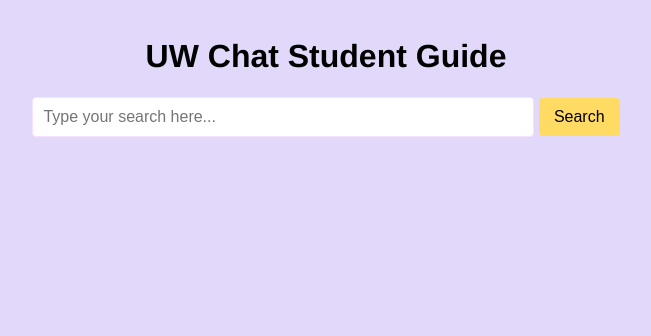
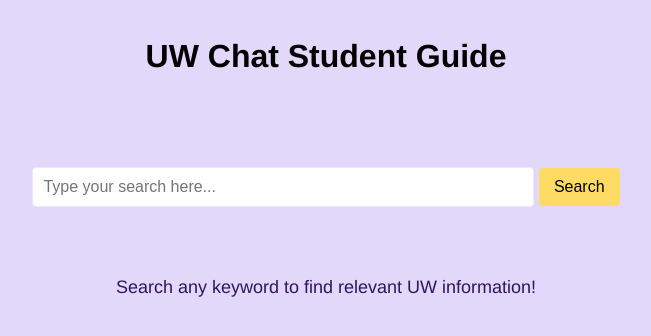
Before and after one commit to juliegan/DH24, a plain HTML site: page index.html in a window 1280 px wide. Shown: the part 222-558 px from the top of the page, without its empty margins (314-965 px from the left). Drawn offline with Linux system fonts and the light colour scheme.

Commit message:
Update index.html

```diff
--- a/index.html
+++ b/index.html
@@ -17,7 +17,7 @@
             text-align: center;
         }
         img {
-            width: 150px; /* Adjust the size of the logo */
+            width: 150px;
             height: auto;
             margin-bottom: 35px;
         }
@@ -27,6 +27,7 @@
             border: 1px solid #f4e2ff;;
             border-radius: 4px;
             font-size: 16px;
+            margin-top: 70px;
         }
         button {
             padding: 10px 15px;
@@ -40,6 +41,11 @@
         button:hover {
             background-color: #218838;
         }
+        p {
+            font-size: 18px;
+            color: #2c165f;
+            margin-top: 70px;
+        }
     </style>
 </head>
 <body>
@@ -49,6 +55,8 @@
         <h1>UW Chat Student Guide</h1>
         <input type="text" id="searchQuery" placeholder="Type your search here...">
         <button onclick="performSearch()">Search</button>
+
+        <p>Search any keyword to find relevant UW information!</p>
     </div>
 
     <script>
@@ -56,7 +64,7 @@
             const query = document.getElementById('searchQuery').value;
             if (query) {
                 alert(`Searching for: ${query}`);
-                // Here you can implement the search functionality, e.g., redirecting to a search results page
+                // Possibly implement the search functionality here -> connect to mongodb and react
             } else {
                 alert('Please enter a search term.');
             }
@@ -64,4 +72,3 @@
     </script>
 
 </body>
-</html>
```
